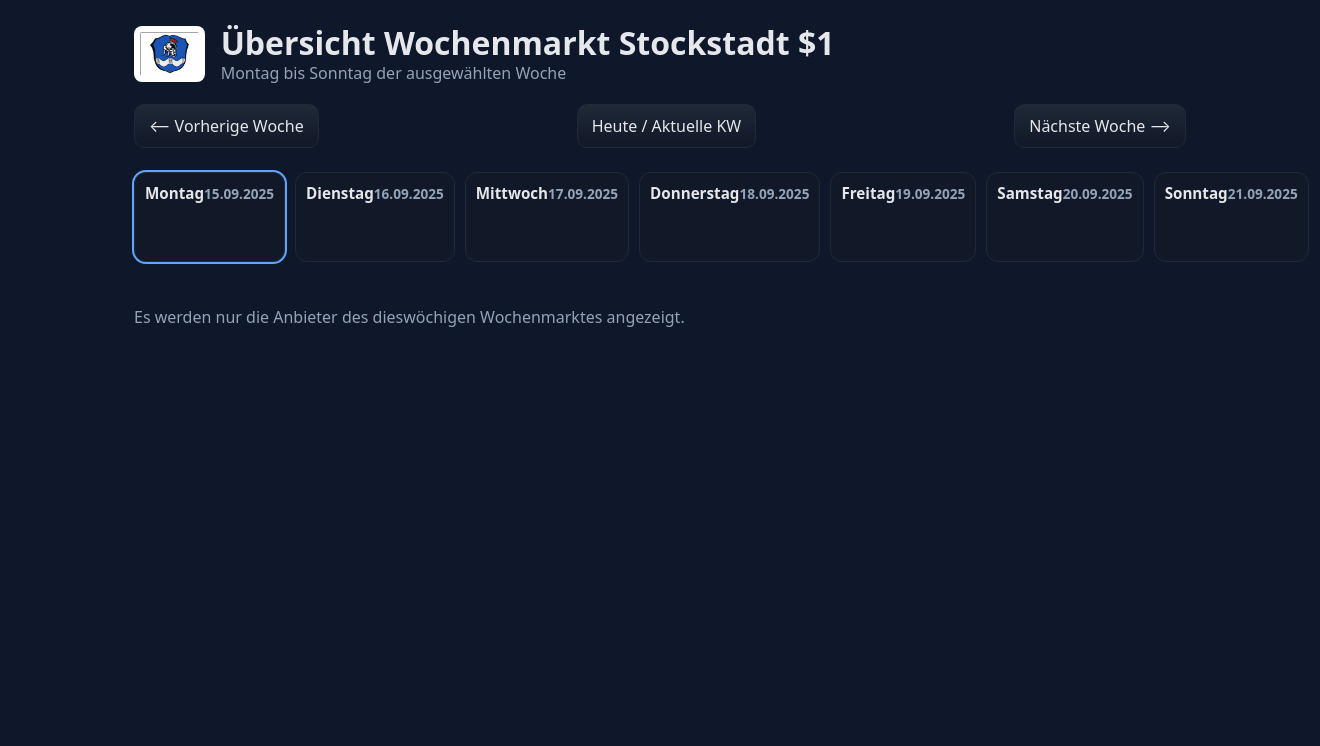
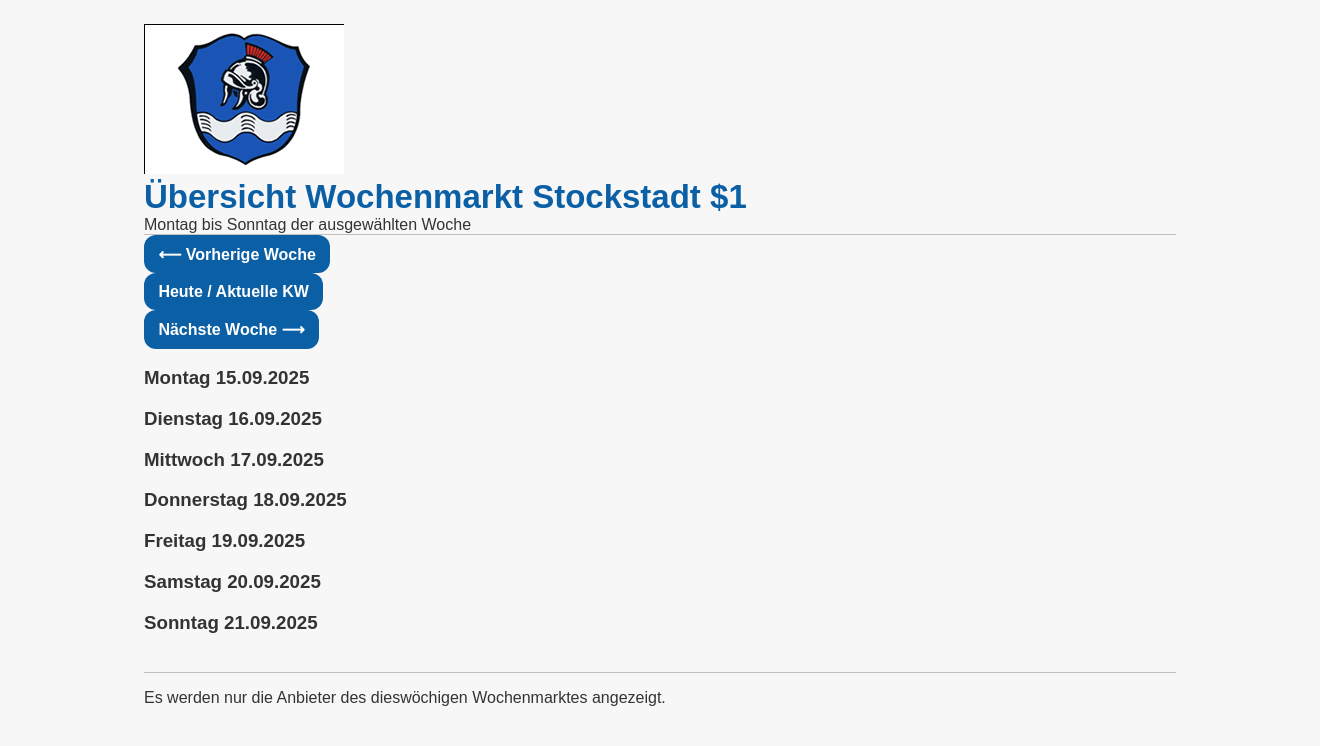
Before and after one commit to marnat/markt-stockstadt, a PHP site: page /index.php in a window 1320 px wide. Shown: the top 746 px of the page. Run offline with PHP 8.4, Linux system fonts and the light colour scheme.

Commit message:
Mobile First

```diff
--- a/index.php
+++ b/index.php
@@ -128,34 +128,58 @@ function isActive(array $weekStatus, string $vendorKey): bool {
   <meta charset="utf-8">
   <meta name="viewport" content="width=device-width, initial-scale=1">
   <title>Übersicht – KW <?= htmlspecialchars($displayWeek) ?> / <?= htmlspecialchars($displayYear) ?></title>
-  <style>
-    :root {
-      --bg: #0f172a; --card: #111827; --muted: #94a3b8; --text: #e5e7eb; --accent: #22d3ee; --accent-2: #60a5fa; --good: #10b981; --bad:#ef4444;
-    }
-    * { box-sizing: border-box; }
-    body { margin:0; font-family: system-ui, -apple-system, Segoe UI, Roboto, "Helvetica Neue", Arial, "Noto Sans"; background: var(--bg); color: var(--text); }
-    .container { max-width: 1100px; margin: 0 auto; padding: 24px; }
-    header { display:flex; align-items:center; gap:16px; margin-bottom: 20px; }
-    header img { height: 56px; width: auto; border-radius: 8px; background: #fff; padding: 6px; }
-    h1 { margin:0; font-size: clamp(1.4rem, 2.5vw, 2rem); line-height: 1.2; }
-    .muted { color: var(--muted); }
-    .nav { display:flex; align-items:center; justify-content: space-between; gap:12px; margin: 18px 0 24px; }
-    .btn { display:inline-flex; align-items:center; gap:8px; padding:10px 14px; border-radius: 10px; border: 1px solid #1f2937; background: linear-gradient(180deg,#1f2937,#111827); color: var(--text); text-decoration:none; }
-    .btn:hover { border-color:#374151; filter: brightness(1.05); }
-    .pill { display:inline-flex; align-items:center; gap:8px; padding:6px 10px; border-radius:999px; background:#1f2937; color: var(--accent); font-weight:600; }
-    .week { display:grid; grid-template-columns: repeat(7, 1fr); gap:10px; }
-    .day { background: var(--card); border: 1px solid #1f2937; border-radius: 12px; padding: 10px; min-height: 90px; }
-    .day.today { outline: 2px solid var(--accent-2); }
-    .day h3 { margin:0 0 8px; font-size: 0.95rem; display:flex; align-items:center; justify-content: space-between; }
-    .day .date { color: var(--muted); font-size: 0.85rem; }
-    .grid { display:grid; grid-template-columns: repeat(3, 1fr); gap:16px; margin-top: 28px; }
-    .card { background: var(--card); border: 1px solid #1f2937; border-radius: 14px; padding: 16px; position: relative; }
-    .card h2 { margin:0 0 12px; font-size: 1.1rem; }
-    .media { display:flex; align-items:center; justify-content:center; background:#0b1220; border-radius: 12px; padding: 12px; height: 180px; }
-    .media img { max-width: 100%; max-height: 160px; object-fit: contain; }
-    .status { position: absolute; top: 14px; right: 14px; padding: 6px 10px; border-radius: 999px; font-weight: 600; font-size: 0.85rem; }
-    .on  { background: rgba(16,185,129,.15); color: var(--good); border: 1px solid rgba(16,185,129,.35); }
-  </style>
+<style>
+  :root{ --primary:#0B5FA5; --silver:#C0C0C0; --text:#333; --bg:#f7f7f8; }
+  *{ box-sizing:border-box; }
+  body{ margin:0; font-family: Arial, Helvetica, sans-serif; background: var(--bg); color: var(--text); }
+
+  /* Header */
+  header{ border-bottom:1px solid var(--silver); }
+  .container{ max-width:1080px; margin:0 auto; padding:1rem; }
+  @media (min-width:768px){ .container{ padding:1.5rem; } }
+
+  h1{ color:var(--primary); margin:0; font-size:clamp(1.6rem, 2.5vw, 2.4rem); }
+  p.lead{ margin:.5rem 0 0 0; }
+  .sub{ margin:.25rem 0 0 0; }
+  .meta{ font-size:.85rem; opacity:.75; }
+  code{ background:#f0f0f0; padding:.1rem .3rem; border-radius:4px; }
+
+  /* Header-Zeile: mobil untereinander, ab Tablet nebeneinander */
+  .row{ display:flex; gap:.75rem; align-items:center; flex-wrap:wrap; }
+  @media (max-width:640px){
+    .row{ flex-direction:column; align-items:flex-start; gap:.5rem; }
+  }
+  .crest{ height:56px; width:auto; filter:drop-shadow(0 1px 2px rgba(0,0,0,.15)); }
+  @media (max-width:640px){ .crest{ height:48px; } }
+
+  /* Grid: mobil 1 Spalte, ab 640px 2, ab 1024px 3 */
+  .grid{ display:grid; gap:1rem; grid-template-columns:1fr; }
+  @media (min-width:640px){ .grid{ grid-template-columns:repeat(2,1fr); } }
+  @media (min-width:1024px){ .grid{ grid-template-columns:repeat(3,1fr); } }
+
+  /* Karten */
+  .card{ background:#fff; border:1px solid var(--silver); border-radius:16px; overflow:hidden; display:flex; flex-direction:column; }
+  .block{ position:relative; width:100%; aspect-ratio:4/3; display:flex; align-items:center; justify-content:center; color:#fff; font-weight:700; font-size:1.4rem; text-align:center; }
+  @media (min-width:768px){ .block{ font-size:1.6rem; } }
+  .block span{ position:relative; z-index:2; text-shadow:0 1px 2px rgba(0,0,0,.35); }
+  .content{ padding:1rem 1.25rem; }
+  h2{ margin:0; font-size:1.15rem; color:#0A5594; }
+  .desc{ margin:.5rem 0 0 0; font-size:.95rem; }
+
+  /* Buttons: mobil gut klickbar, Wrap bei wenig Platz */
+  .btn{ display:inline-block; background:var(--primary); color:#fff; text-decoration:none; padding:.6rem .9rem; border-radius:12px; font-weight:600; border:none; cursor:pointer; }
+  .btn.outline{ background:transparent; color:var(--primary); border:1px solid var(--primary); }
+  .actions{ display:flex; gap:.5rem; flex-wrap:wrap; margin-top:.5rem; }
+  .btn.muted{ background:#888; }
+
+  /* Footer */
+  footer{ border-top:1px solid var(--silver); margin-top:1.25rem; }
+  .footer-row{ display:flex; justify-content:space-between; align-items:center; gap:.75rem; flex-wrap:wrap; }
+
+  /* Optional hilfreich, falls später echte Bilder kommen */
+  img{ max-width:100%; height:auto; }
+</style>
+
 </head>
 <body>
   <div class="container">
```
